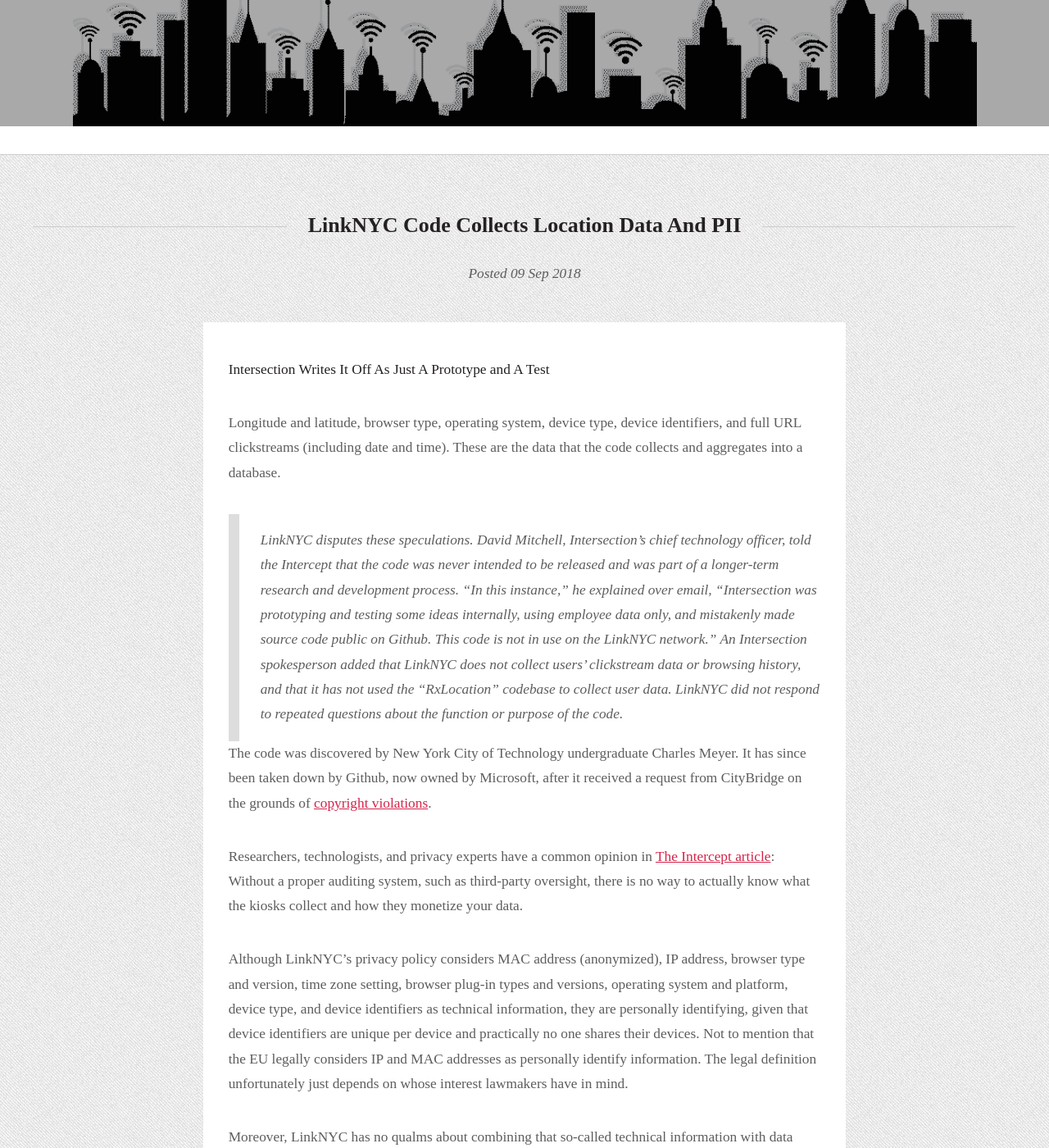
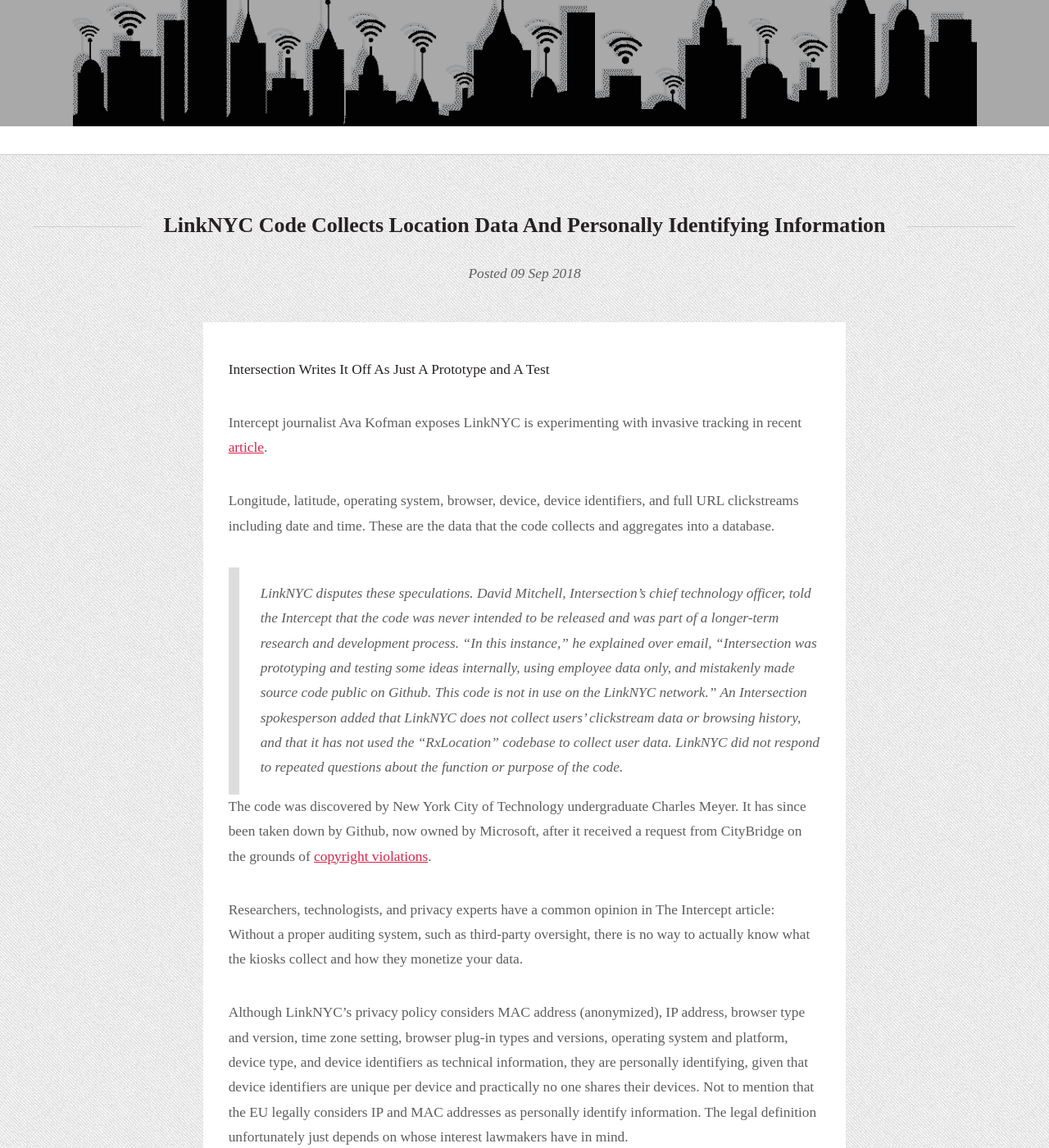
Before and after one commit to rethinklinknyc/rethinklinknyc.github.io, a Jekyll site: the page built from _posts/2018-09-09-code-collects.md, in a window 1280 px wide and 1400 px high, scrolled down 354 px. Shown: the whole window at 82% size. Built offline with Jekyll 4.4.1, drawn with Linux system fonts in a browser that asks for light colours; some web fonts are replaced; a script that is not in the unit is left out; some of the changed text lies outside the part shown.

Commit message:
Update 2018-09-09-code-collects.md

```diff
--- a/_posts/2018-09-09-code-collects.md
+++ b/_posts/2018-09-09-code-collects.md
@@ -1,11 +1,13 @@
 ---
-title: LinkNYC Code Collects Location Data And PII
+title: LinkNYC Code Collects Location Data And Personally Identifying Information
 layout: post
 published: true
 ---
 **Intersection Writes It Off As Just A Prototype and A Test**
 
-Longitude and latitude, browser type, operating system, device type, device identifiers, and full URL clickstreams (including date and time). These are the data that the code collects and aggregates into a database.
+Intercept journalist Ava Kofman exposes LinkNYC is experimenting with invasive tracking in recent [article](https://theintercept.com/2018/09/08/linknyc-free-wifi-kiosks/).
+
+Longitude, latitude, operating system, browser, device, device identifiers, and full URL clickstreams including date and time. These are the data that the code collects and aggregates into a database.
 
 <blockquote>
 LinkNYC disputes these speculations. David Mitchell, Intersection’s chief technology officer, told the Intercept that the code was never intended to be released and was part of a longer-term research and development process. “In this instance,” he explained over email, “Intersection was prototyping and testing some ideas internally, using employee data only, and mistakenly made source code public on Github. This code is not in use on the LinkNYC network.” An Intersection spokesperson added that LinkNYC does not collect users’ clickstream data or browsing history, and that it has not used the “RxLocation” codebase to collect user data. LinkNYC did not respond to repeated questions about the function or purpose of the code.
@@ -13,7 +15,7 @@
 
 The code was discovered by New York City of Technology undergraduate Charles Meyer. It has since been taken down by Github, now owned by Microsoft, after it received a request from CityBridge on the grounds of [copyright violations](https://github.com/github/dmca/blob/master/2018/2018-08-06-Intersection.md).
 
-Researchers, technologists, and privacy experts have a common opinion in [The Intercept article](https://theintercept.com/2018/09/08/linknyc-free-wifi-kiosks/): Without a proper auditing system, such as third-party oversight, there is no way to actually know what the kiosks collect and how they monetize your data.
+Researchers, technologists, and privacy experts have a common opinion in The Intercept article: Without a proper auditing system, such as third-party oversight, there is no way to actually know what the kiosks collect and how they monetize your data.
 
 Although LinkNYC's privacy policy considers MAC address (anonymized), IP address, browser type and version, time zone setting, browser plug-in types and versions, operating system and platform, device type, and device identifiers as technical information, they are personally identifying, given that device identifiers are unique per device and practically no one shares their devices. Not to mention that the EU legally considers IP and MAC addresses as personally identify information. The legal definition unfortunately just depends on whose interest lawmakers have in mind.
 
```
